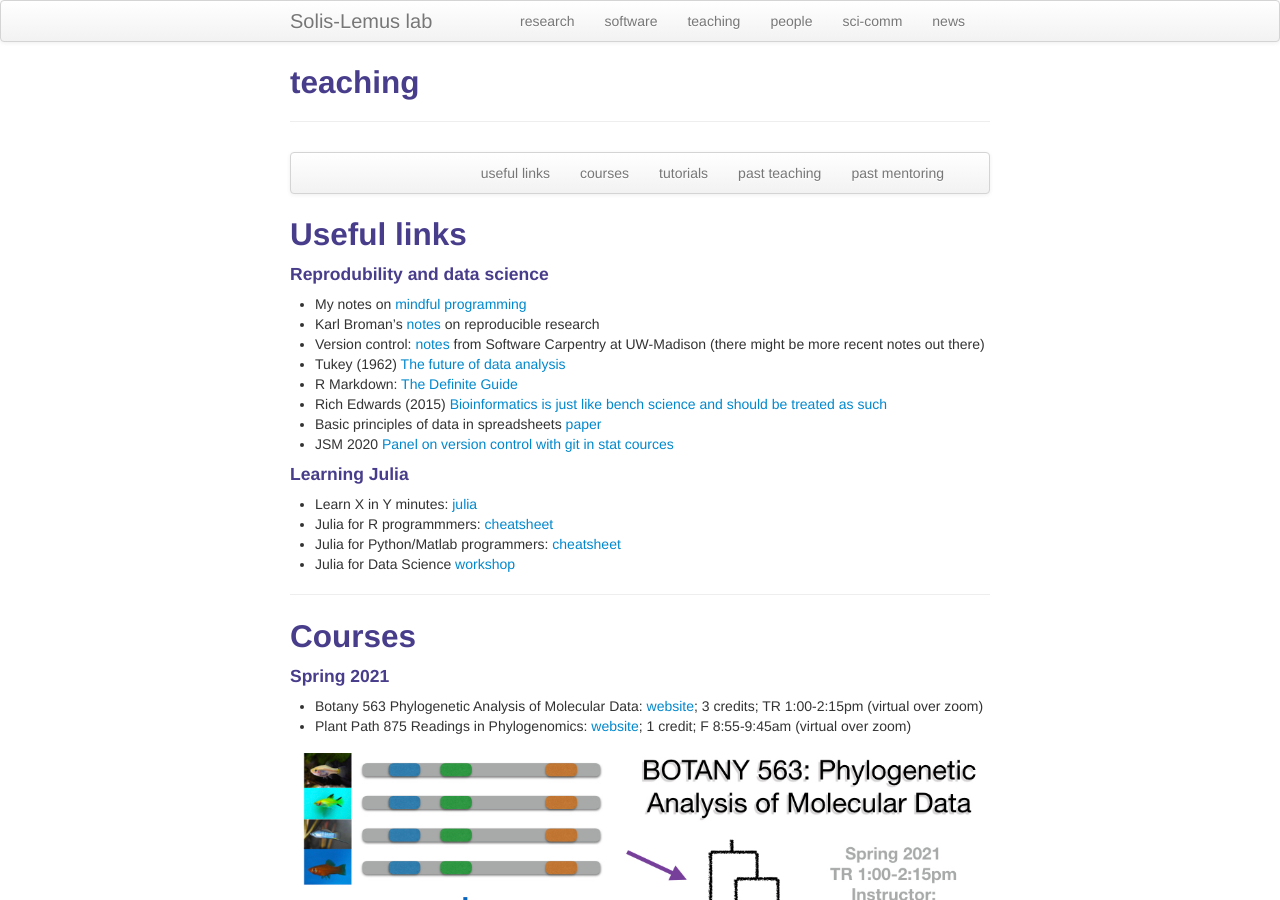
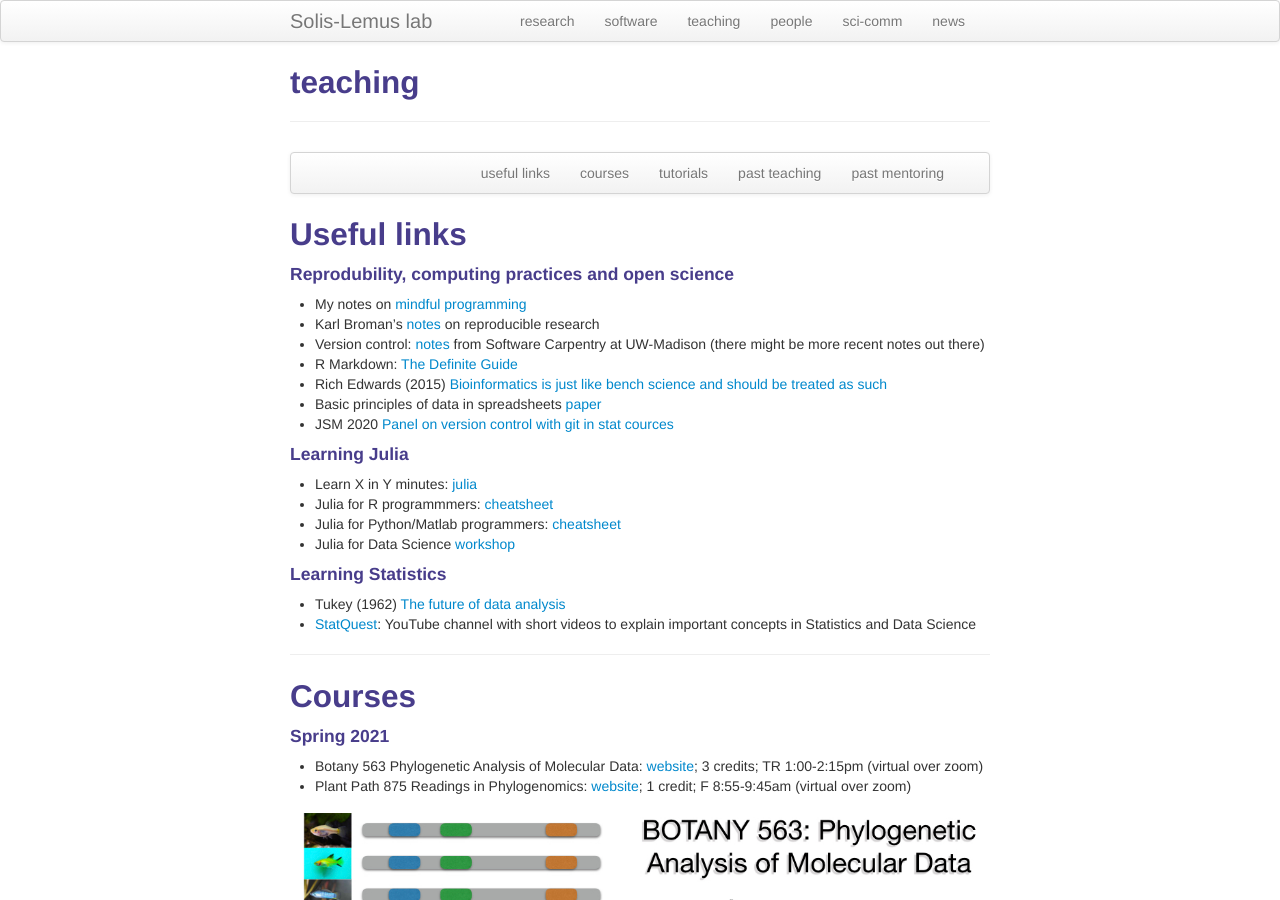
Before and after one commit to solislemuslab/solislemuslab.github.io, a Jekyll site: the page built from pages/teaching.md, in a window 1280 px wide and 900 px high. Built offline with Jekyll 4.4.1, drawn with Linux system fonts in a browser that asks for light colours.

Commit message:
added stat quest

```diff
--- a/pages/teaching.md
+++ b/pages/teaching.md
@@ -18,11 +18,10 @@ description: Claudia Solis-Lemus' teaching
 
 ## <a name="knowledge"></a>Useful links
 
-#### Reprodubility and data science
+#### Reprodubility, computing practices and open science
 - My notes on [mindful programming](https://github.com/crsl4/mindful-programming/blob/master/lecture.md)
 - Karl Broman's [notes](http://kbroman.org/Tools4RR/) on reproducible research
 - Version control: [notes](https://uw-madison-aci.github.io/2018-01-10-uwmadison-swc/) from Software Carpentry at UW-Madison (there might be more recent notes out there)
-- Tukey (1962) [The future of data analysis](https://projecteuclid.org/euclid.aoms/1177704711)
 - R Markdown: [The Definite Guide](https://bookdown.org/yihui/rmarkdown/)
 - Rich Edwards (2015) [Bioinformatics is just like bench science and should be treated as such](http://cabbagesofdoom.blogspot.com/2015/08/bioinformatics-is-just-like-bench.html)
 - Basic principles of data in spreadsheets [paper](https://www.tandfonline.com/doi/full/10.1080/00031305.2017.1375989)
@@ -33,6 +32,11 @@ description: Claudia Solis-Lemus' teaching
 - Julia for R programmmers: [cheatsheet](https://datascience-enthusiast.com/R/R_Julia_cheat_sheet.html)
 - Julia for Python/Matlab programmers: [cheatsheet](https://cheatsheets.quantecon.org/)
 - Julia for Data Science [workshop](https://github.com/crsl4/julia-workshop)
+
+#### Learning Statistics
+- Tukey (1962) [The future of data analysis](https://projecteuclid.org/euclid.aoms/1177704711)
+- [StatQuest](https://www.youtube.com/c/joshstarmer/featured): YouTube channel with short videos to explain important concepts in Statistics and Data Science
+
 
 ---
 
```
